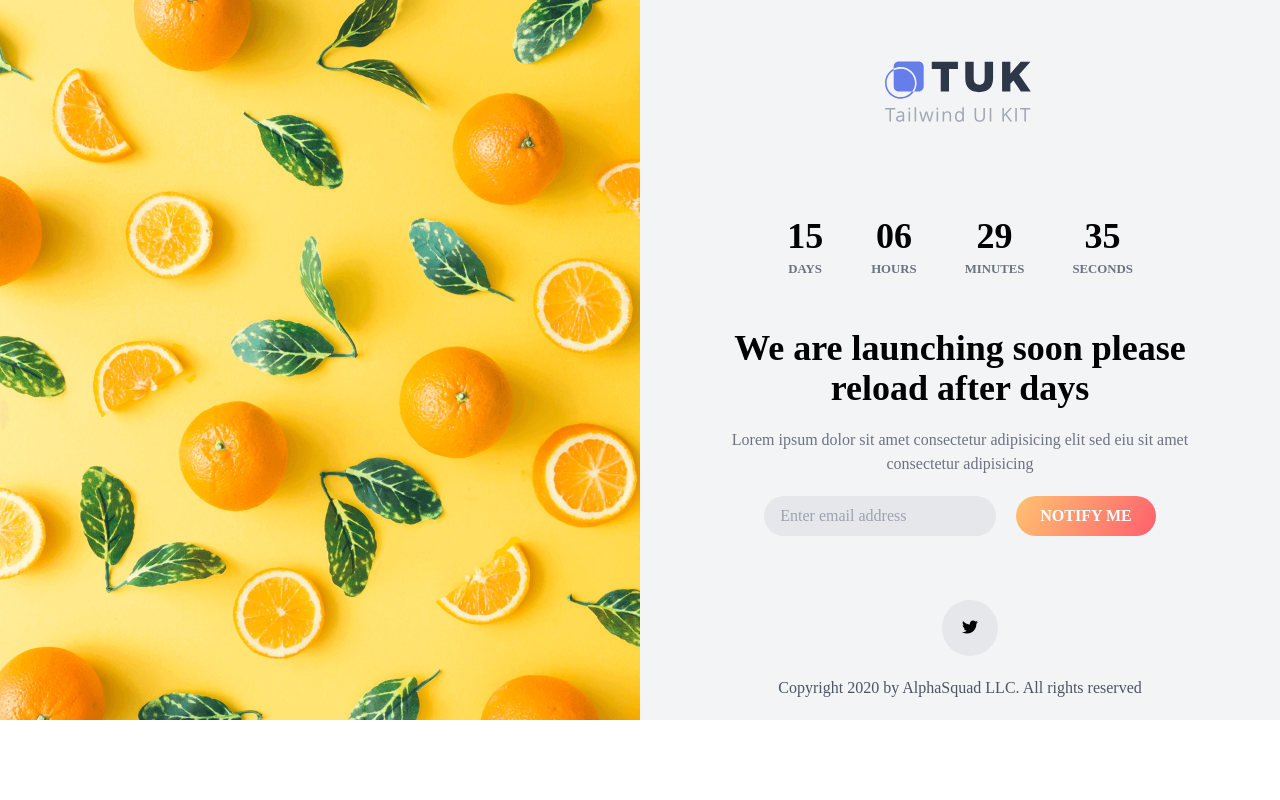
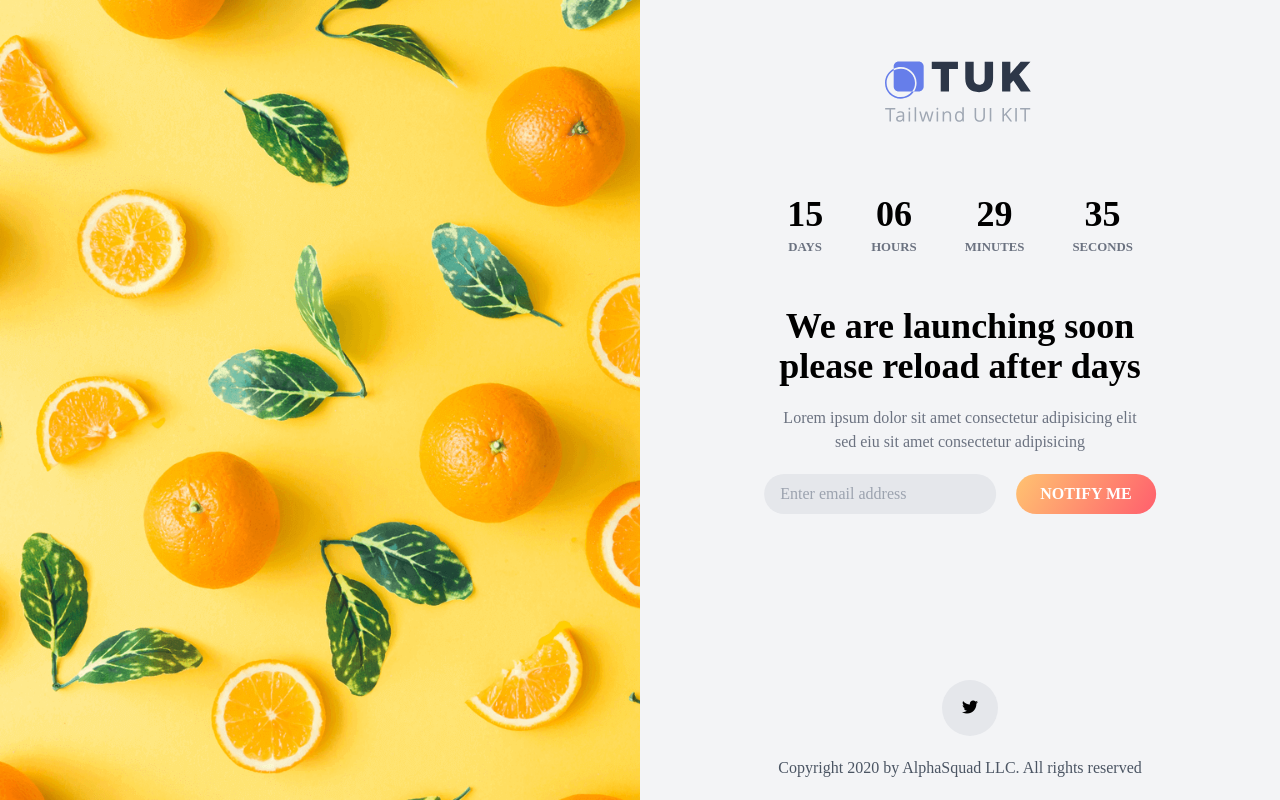
Before and after one commit to aqkhan/dh-coming-soon, a plain HTML site: page index.html in a window 1280 px wide. Drawn offline with nearby package versions, Linux system fonts and the light colour scheme; a web font is replaced by a local one.

Commit message:
responsive feedback

```diff
--- a/index.html
+++ b/index.html
@@ -15,7 +15,12 @@
     <section class="bg-gray-100" style="font-family: 'Frank Ruhl Libre', serif;">
         <div class="flex">
             <div class="hidden xl:block lg:block lg:w-1/2 xl:w-1/2 md:hidden sm:hidden h-full">
-                <img src="images/image.png">
+                <div style=" background-image: url(/images/image.png);
+                background-size: 100vh;
+                background-position: center center;
+                background-repeat: no-repeat;
+                min-height: 100vh;
+                height: 100%;"> </div>
             </div>
             <div class="xl:w-1/2 lg:w-1/2 md:w-full sm:w-full w-full justify-center xl:p-10 lg:p-10 md:p-10 sm:p-5 p-0 text-center xl:relative lg:relative md:relative ">
                 <div class="p-5">
@@ -60,7 +65,7 @@
                         </div>
                     </div>
                 </div>
-                <div class="xl:absolute lg:relative md:relative sm:relative absolute  bottom-0 right-0 left-0 ">
+                <div class="xl:absolute lg:absolute md:relative sm:relative relative  bottom-0 right-0 left-0 ">
                     <div class="mt-16 flex justify-center">
                         <div
                             class="ml-5 bg-gray-200 hover:bg-red-400 hover:text-white rounded-full pl-5 pr-5 pt-4 pb-4">
--- a/responsive.css
+++ b/responsive.css
@@ -15,7 +15,7 @@
 }
 
 
-@media (max-width: 1280px) and (min-width: 640px) {
+@media (max-width: 1023px) and (min-width: 320px) {
 .content{
     position: relative;
     top: 0;
```
